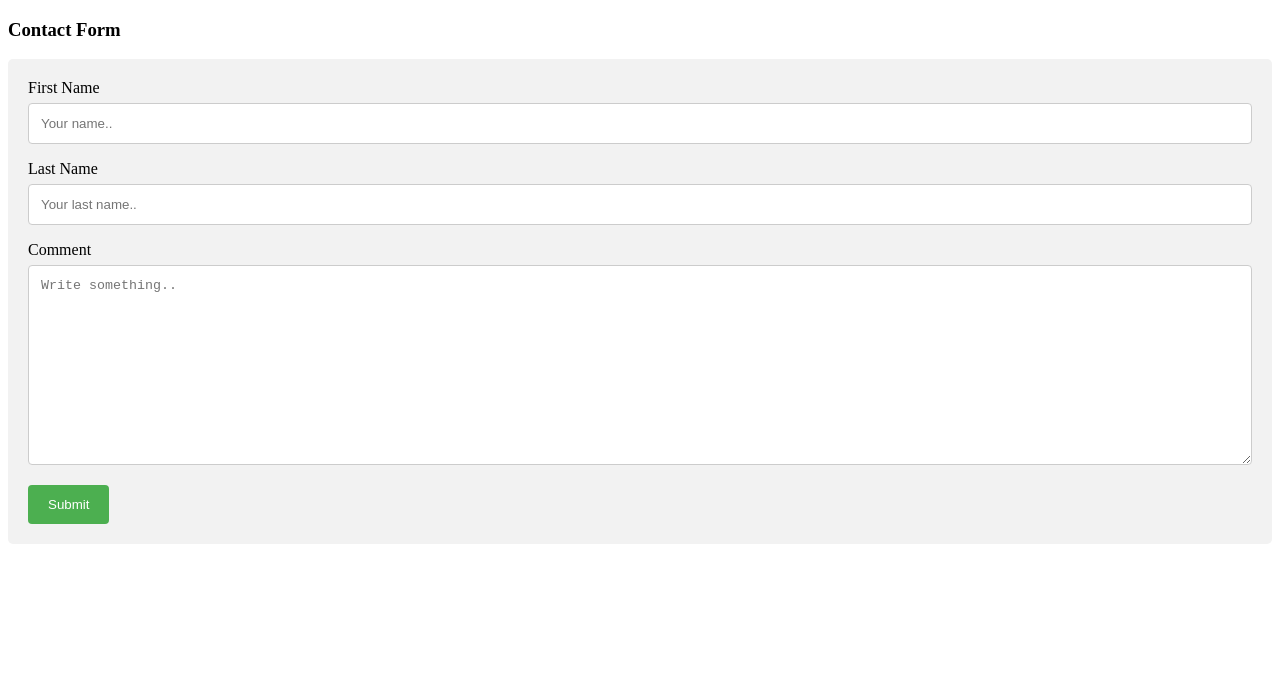
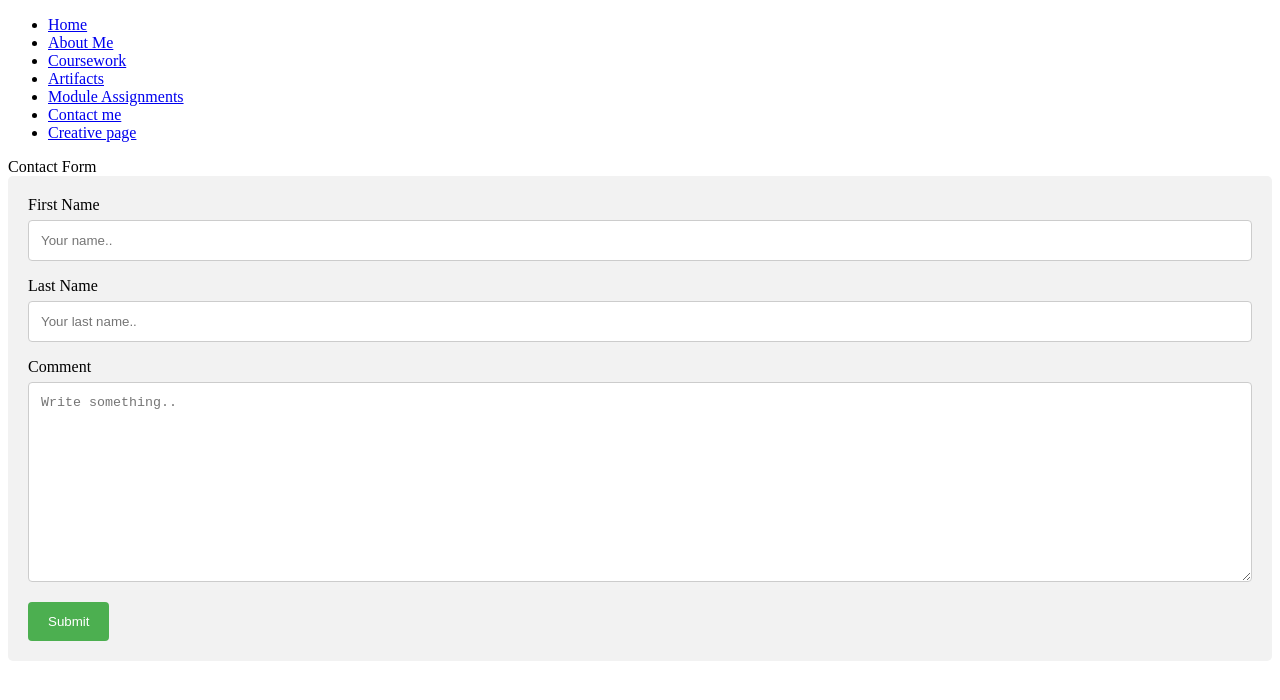
Before and after one commit to sadomohamed/contact-me-, a plain HTML site: page index.html in a window 1280 px wide. Drawn offline with Linux system fonts and the light colour scheme.

Commit message:
Update index.html

```diff
--- a/index.html
+++ b/index.html
@@ -5,6 +5,18 @@
    <link rel="stylesheet" href="index.css">
 </head>
 <body>
+    <div id="nav">
+      <ul>
+        <li><a href=" https://sadomohamed.github.io/Portfolio-Design/">Home</a> </li>
+        <li><a href="https://sadomohamed.github.io/AboutMe/" target="_blank">About Me</a></li>
+        <li><a href="https://sadomohamed.github.io/Coarsework/" target="_blank">Coursework</a></li>
+        <li><a href="https://sadomohamed.github.io/artificat/" target="_blank">Artifacts</a></li>
+        <li><a href="https://sadomohamed.github.io/module-assigments-/" target="_blank">Module Assignments</a></li>
+        <li><a href="https://sadomohamed.github.io/contact-me-/" target="_blank">Contact me</a></li>
+        <li><a href="https://sadomohamed.github.io/art-/" target="_blank">Creative page</a></li>
+      </ul>
+    </div>
+  </div
 <h3>Contact Form</h3>
  <form action="https://sadomohamed.github.io/thank-you/" method="get">
 
```
